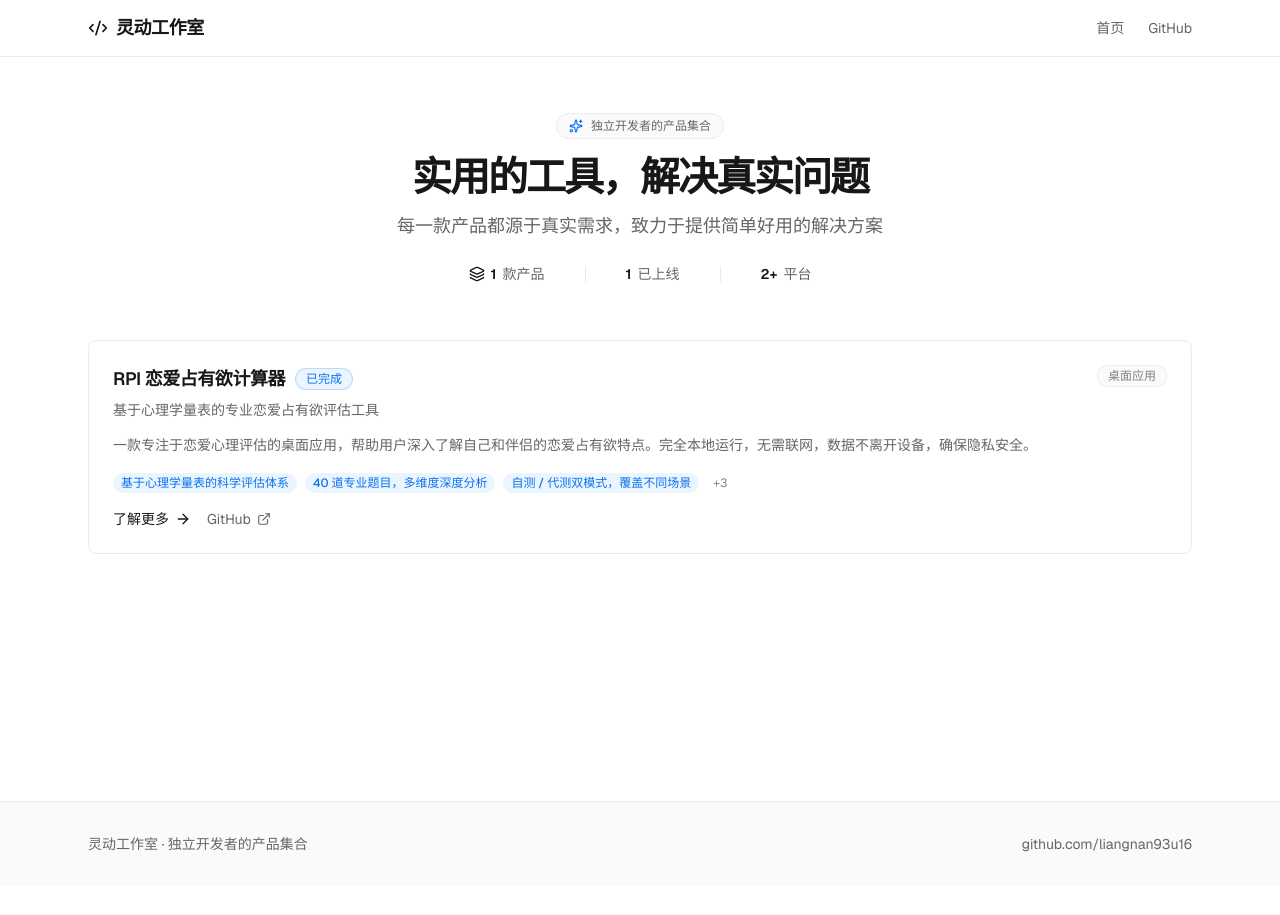
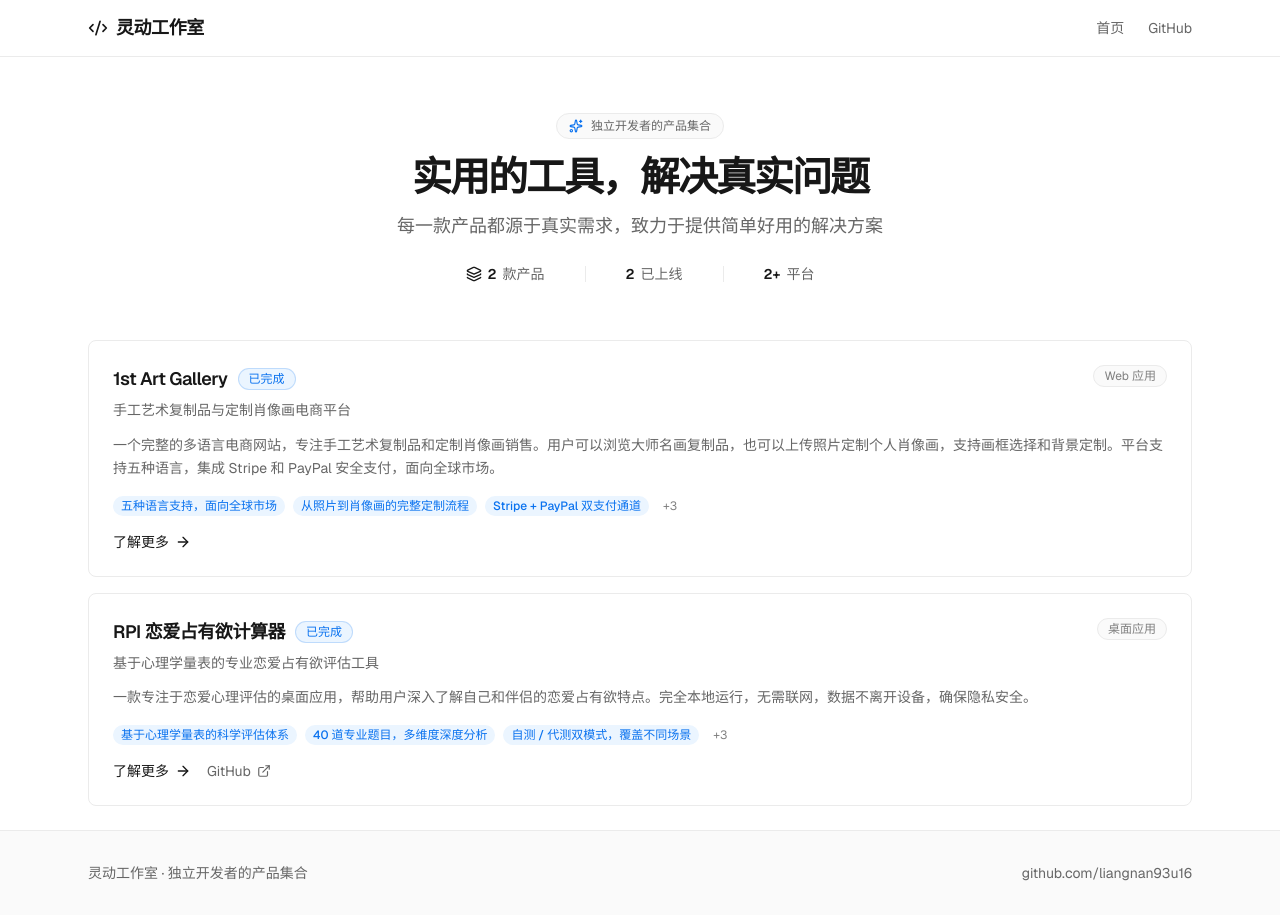
Before and after one commit to liangnan93u16/liangnan93u16.github.io, a React (Vite) app: page / in a window 1280 px wide. Before the commit the page ends 886 px from the top, so only its background shows below. Built offline with nearby package versions, Linux system fonts and the light colour scheme.

Commit message:
添加 1st Art Gallery 电商项目

```diff
--- a/src/data/projects.ts
+++ b/src/data/projects.ts
@@ -22,6 +22,40 @@ export const statusConfig: Record<ProjectStatus, { text: string; cls: string }>
 };
 
 export const projects: Project[] = [
+  {
+    id: "art-gallery-ecommerce",
+    name: "1st Art Gallery",
+    tagline: "手工艺术复制品与定制肖像画电商平台",
+    description:
+      "一个完整的多语言电商网站，专注手工艺术复制品和定制肖像画销售。用户可以浏览大师名画复制品，也可以上传照片定制个人肖像画，支持画框选择和背景定制。平台支持五种语言，集成 Stripe 和 PayPal 安全支付，面向全球市场。",
+    features: [
+      "浏览大师名画复制品，按艺术家、风格筛选",
+      "上传照片定制个人肖像画",
+      "画框选择和背景定制",
+      "多语言购物体验（英/德/法/西/中）",
+      "Stripe + PayPal 安全支付",
+      "订单追踪和账户管理",
+      "后台管理系统，支持博客发布",
+    ],
+    techStack: [
+      { category: "框架", items: "Next.js 14 App Router" },
+      { category: "UI", items: "React + shadcn/ui + Tailwind CSS" },
+      { category: "数据库", items: "PostgreSQL + Drizzle ORM" },
+      { category: "支付", items: "Stripe + PayPal" },
+      { category: "认证", items: "Google OAuth + JWT" },
+      { category: "测试", items: "Playwright E2E" },
+    ],
+    highlights: [
+      "五种语言支持，面向全球市场",
+      "从照片到肖像画的完整定制流程",
+      "Stripe + PayPal 双支付通道",
+      "完整的后台订单和内容管理",
+      "画框和背景可视化定制",
+      "Google 一键登录",
+    ],
+    status: "completed",
+    category: "Web 应用",
+  },
   {
     id: "rpi-love-calculator",
     name: "RPI 恋爱占有欲计算器",
```
